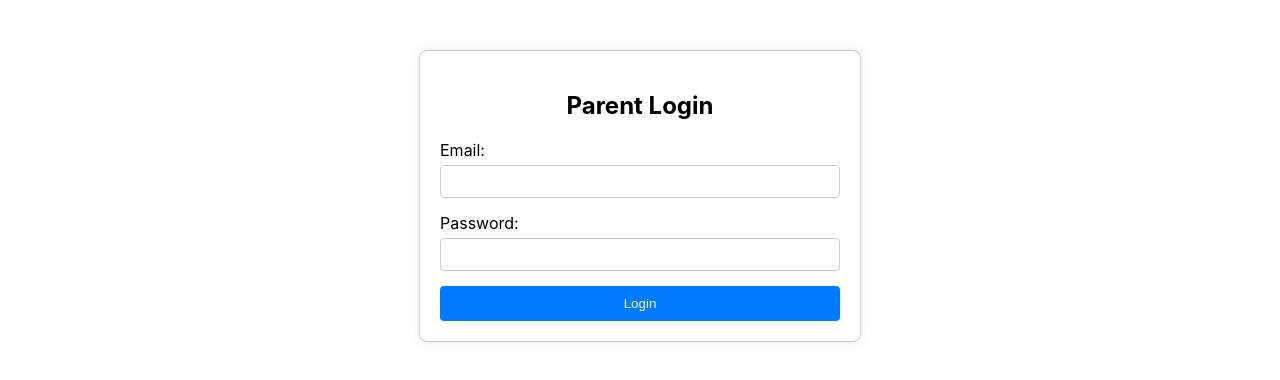
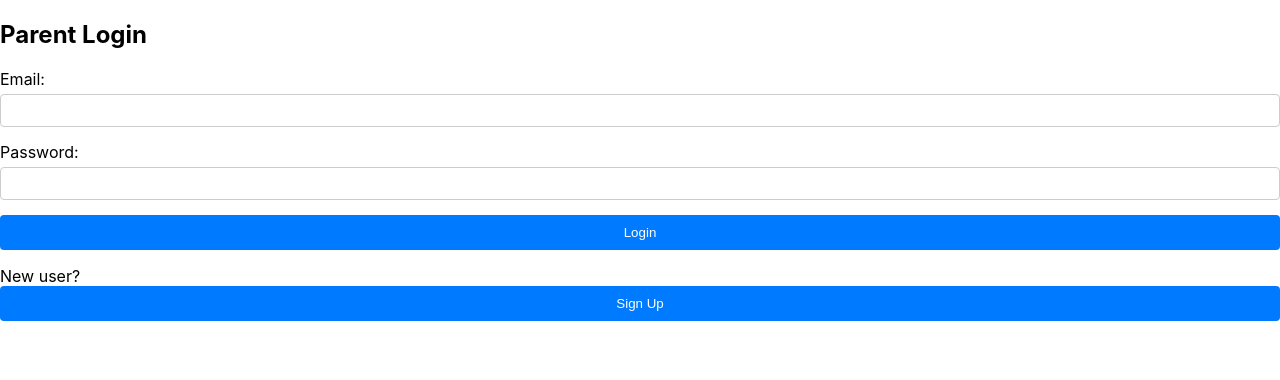
Before and after one commit to divine2192/kids-educational-app, a React (Create React App) app: page /login in a window 1280 px wide. Shown: the top 380 px of the page. Built offline with nearby package versions, Linux system fonts and the light colour scheme.

Commit message:
login update

```diff
--- a/src/components/Login.js
+++ b/src/components/Login.js
@@ -1,25 +1,44 @@
 import React, { useState } from 'react';
+import './Login.css';
 
 const Login = () => {
+    const [isLogin, setIsLogin] = useState(true);
     const [email, setEmail] = useState('');
     const [password, setPassword] = useState('');
+    const [confirmPassword, setConfirmPassword] = useState('');
     const [error, setError] = useState('');
 
     const handleSubmit = (e) => {
         e.preventDefault();
+        setError('');
+
+        if (!email || !password) {
+            setError('Email and password are required');
+            return;
+        }
+
+        if (!isLogin && password !== confirmPassword) {
+            setError('Passwords do not match');
+            return;
+        }
 
         // Placeholder for authentication logic
-        if (email === 'parent@example.com' && password === 'password') {
-            alert('Login successful!');
-            // Redirect to parent dashboard or another page
+        if (isLogin) {
+            if (email === 'parent@example.com' && password === 'password') {
+                alert('Login successful!');
+                // Redirect to parent dashboard or another page
+            } else {
+                setError('Invalid email or password');
+            }
         } else {
-            setError('Invalid email or password');
+            alert('Sign up successful!');
+            // Handle user registration logic
         }
     };
 
     return (
-        <div className="login-container">
-            <h2>Parent Login</h2>
+        <div className="auth-container">
+            <h2>{isLogin ? 'Parent Login' : 'Parent Sign Up'}</h2>
             <form onSubmit={handleSubmit}>
                 <div className="form-group">
                     <label htmlFor="email">Email:</label>
@@ -41,8 +60,26 @@ const Login = () => {
                         required
                     />
                 </div>
+                {!isLogin && (
+                    <div className="form-group">
+                        <label htmlFor="confirm-password">Confirm Password:</label>
+                        <input
+                            type="password"
+                            id="confirm-password"
+                            value={confirmPassword}
+                            onChange={(e) => setConfirmPassword(e.target.value)}
+                            required
+                        />
+                    </div>
+                )}
                 {error && <p className="error">{error}</p>}
-                <button type="submit">Login</button>
+                <button type="submit">{isLogin ? 'Login' : 'Sign Up'}</button>
+                <p>
+                    {isLogin ? 'New user?' : 'Already have an account?'}{' '}
+                    <button type="button" onClick={() => setIsLogin(!isLogin)}>
+                        {isLogin ? 'Sign Up' : 'Login'}
+                    </button>
+                </p>
             </form>
         </div>
     );
```
